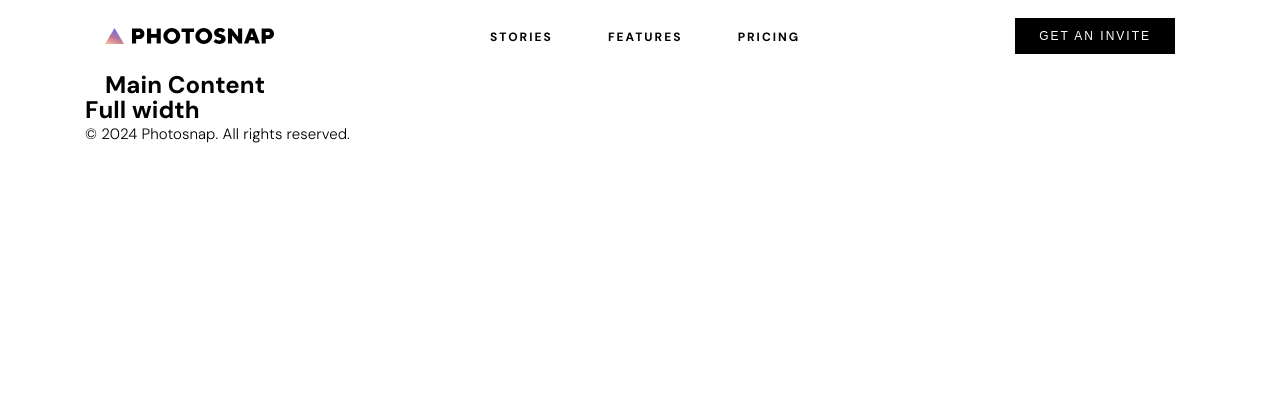
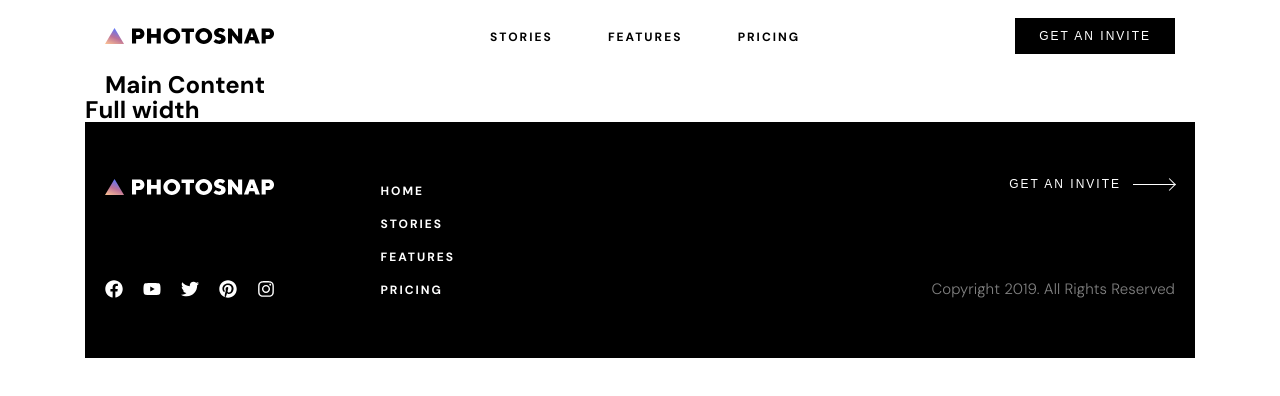
Before and after one commit to satrop/demo-photosnap, a Next.js app: page / in a window 1280 px wide. Shown: the top 396 px of the page. Built offline with nearby package versions, Linux system fonts and the light colour scheme.

Commit message:
Add Footer component and integrate social links; update package dependencies

```diff
--- a/package.json
+++ b/package.json
@@ -12,6 +12,7 @@
     "next": "15.2.2",
     "react": "^19.0.0",
     "react-dom": "^19.0.0",
+    "react-icons": "^5.5.0",
     "sass": "^1.85.1"
   },
   "devDependencies": {
--- a/src/app/global-scss/_layout.scss
+++ b/src/app/global-scss/_layout.scss
@@ -65,32 +65,3 @@
     padding-inline: var(--pad-sm);
   }
 }
-
-// Common layout sections
-.nav {
-  grid-column: full-start / full-end;
-  width: 100%;
-
-  > * {
-    max-width: 1440px;
-    margin: 0 auto;
-
-    @media (min-width: 768px) {
-      padding-inline: var(--pad-md);
-    }
-
-    @media (min-width: 1024px) {
-      padding-inline: var(--pad-sm);
-    }
-  }
-}
-
-.footer-section {
-  grid-column: full-start / full-end;
-  width: 100%;
-
-  > * {
-    max-width: 1440px;
-    margin: 0 auto;
-  }
-}
--- a/src/app/global-scss/_utils.scss
+++ b/src/app/global-scss/_utils.scss
@@ -12,3 +12,7 @@ a {
     outline: 3px solid black;
   }
 }
+
+.background--black {
+  background-color: #000;
+}
--- a/src/app/layout.tsx
+++ b/src/app/layout.tsx
@@ -2,6 +2,7 @@ import type { Metadata } from "next";
 import { DM_Sans, Geist_Mono } from "next/font/google";
 import Navigation from "@/components/navigation/Navigation";
 import "./globals.scss";
+import Footer from "@/components/footer/Footer";
 
 const dmSans = DM_Sans({
   variable: "--font-dm-sans",
@@ -31,6 +32,7 @@ export default function RootLayout({
       <body className="grid-container">
         <Navigation />
         {children}
+        <Footer />
       </body>
     </html>
   );
--- a/src/app/page.tsx
+++ b/src/app/page.tsx
@@ -14,14 +14,6 @@ export default function Home() {
           {/* Gallery content */}
         </div>
       </section>
-
-      {/* Footer */}
-      <footer className="footer-section">
-        <div>
-          {/* Footer content */}
-          <p>© 2024 Photosnap. All rights reserved.</p>
-        </div>
-      </footer>
     </div>
   );
 }
--- a/src/components/button/Button.module.scss
+++ b/src/components/button/Button.module.scss
@@ -12,13 +12,15 @@
   text-decoration-thickness: var(--underline-thickness);
   transition: color var(--anim), background-color var(--anim), outline var(--anim);
 
-  .arrow {
+  span {
+    --color: #000;
+
     margin-left: 1em;
     display: inline-block;
     width: 42px;
     height: 1px;
     position: relative;
-    background-color: black;
+    background-color: var(--color);
 
     &::before {
       content: "";
@@ -27,8 +29,8 @@
       right: 1px;
       width: 8px;
       height: 8px;
-      border-top: 1px solid #000;
-      border-right: 1px solid #000;
+      border-top: 1px solid var(--color);
+      border-right: 1px solid var(--color);
       transform: rotate(45deg);
     }
   }
@@ -37,11 +39,6 @@
     padding: 0.7817rem 1.5rem;
     background-color: #000;
     color: #fff;
-
-    :global(.color--black) & {
-      background: #fff;
-      color: #000;
-    }
 
     &:hover {
       background-color: var(--gray);
--- /dev/null
+++ b/src/components/footer/Footer.module.scss
@@ -0,0 +1,180 @@
+.footer {
+  color: #fff;
+}
+
+.container {
+  display: grid;
+  grid-template-columns: 1fr;
+  padding-block: 3.5rem;
+
+  .col {
+    text-align: center;
+    display: grid;
+    grid-template-columns: 1fr;
+    grid-template-areas:
+      "logo"
+      "social"
+      "links";
+
+    @media (min-width: 768px) {
+      grid-template-columns: repeat(2, 1fr);
+      grid-template-areas:
+        "logo"
+        "links"
+        "social";
+    }
+
+    @media (min-width: 1024px) {
+      column-gap: 2rem;
+      grid-template-areas:
+        "logo links"
+        "social links";
+    }
+
+    &:nth-child(2) {
+      display: flex;
+      flex-direction: column;
+      justify-content: space-between;
+      margin-top: 7.438rem;
+
+      @media (min-width: 768px) {
+        align-items: flex-end;
+      }
+    }
+  }
+
+  @media (min-width: 768px) {
+    grid-template-columns: repeat(2, 1fr);
+    gap: 2rem;
+
+    .col {
+      text-align: left;
+      align-items: flex-start;
+      justify-content: flex-start;
+
+      &:nth-child(1) {
+        .logoSection {
+          order: 1;
+        }
+
+        nav:nth-of-type(1) {
+          order: 3;
+        }
+
+        nav:nth-of-type(2) {
+          order: 2;
+        }
+      }
+
+      &:nth-child(2) {
+        margin-top: 0;
+      }
+    }
+  }
+}
+
+.logoSection {
+  grid-area: logo;
+  margin-bottom: 2rem;
+
+  svg {
+    g path:first-of-type {
+      fill: white;
+    }
+  }
+
+  @media (min-width: 1024px) {
+    margin-bottom: 0;
+  }
+}
+
+.socialLinks {
+  grid-area: social;
+  justify-self: center;
+  margin-bottom: 3.125rem;
+
+  @media (min-width: 768px) {
+    justify-self: flex-start;
+    margin-bottom: 0;
+    margin-top: 4.5rem;
+  }
+
+  ul {
+    display: flex;
+    gap: clamp(1.188rem, 2vw, 1.25rem);
+    list-style: none;
+    padding: 0;
+    margin: 0;
+  }
+
+  li {
+    line-height: 0;
+  }
+
+  a {
+    color: white;
+    font-size: var(--lg);
+    transition: color 0.2s ease;
+    display: block;
+
+    &:hover {
+      color: #dfdfdf;
+    }
+  }
+}
+
+.pageLinks {
+  grid-area: links;
+
+  ul {
+    display: flex;
+    flex-direction: column;
+    gap: 2rem;
+    list-style: none;
+    padding: 0;
+    margin: 0;
+
+    @media (min-width: 768px) and (max-width: 1023px) {
+      flex-direction: row;
+      gap: 1rem;
+    }
+
+    @media (min-width: 1024px) {
+      gap: 0.5rem;
+    }
+  }
+
+  a {
+    color: white;
+    text-decoration: none;
+    font-size: var(--sm);
+    font-weight: var(--bold);
+    text-transform: uppercase;
+    letter-spacing: var(--ls-sm);
+
+    &:hover {
+      color: #dfdfdf;
+    }
+  }
+}
+
+.copyright {
+  margin-top: 2rem;
+  grid-column: 1 / -1;
+  text-align: center;
+
+  p {
+    font-size: var(--md);
+    color: white;
+    opacity: 0.5;
+  }
+}
+
+.inviteButton {
+  color: white;
+  font-size: var(--sm);
+
+  span {
+    --color: white;
+  }
+}
--- /dev/null
+++ b/src/components/footer/Footer.tsx
@@ -0,0 +1,114 @@
+"use client";
+import styles from "./Footer.module.scss";
+import { useEffect, useState } from "react";
+import Link from "next/link";
+import Logo from "../logo/Logo";
+import { FaFacebook, FaYoutube, FaTwitter, FaPinterest, FaInstagram } from "react-icons/fa";
+import { Button } from "../button/Button";
+
+export default function Footer() {
+  return (
+    <footer className={`${styles.footer} background--black main-width`}>
+      <div className={styles.container}>
+        <div className={styles.col}>
+          <div className={styles.logoSection}>
+            <Logo />
+          </div>
+
+          <nav
+            className={styles.socialLinks}
+            aria-label="Social media links"
+          >
+            <ul>
+              <li>
+                <a
+                  href="https://facebook.com"
+                  target="_blank"
+                  rel="noopener noreferrer"
+                  aria-label="Visit our Facebook page"
+                >
+                  <FaFacebook />
+                </a>
+              </li>
+              <li>
+                <a
+                  href="https://youtube.com"
+                  target="_blank"
+                  rel="noopener noreferrer"
+                  aria-label="Visit our YouTube channel"
+                >
+                  <FaYoutube />
+                </a>
+              </li>
+              <li>
+                <a
+                  href="https://twitter.com"
+                  target="_blank"
+                  rel="noopener noreferrer"
+                  aria-label="Visit our Twitter page"
+                >
+                  <FaTwitter />
+                </a>
+              </li>
+              <li>
+                <a
+                  href="https://pinterest.com"
+                  target="_blank"
+                  rel="noopener noreferrer"
+                  aria-label="Visit our Pinterest page"
+                >
+                  <FaPinterest />
+                </a>
+              </li>
+              <li>
+                <a
+                  href="https://instagram.com"
+                  target="_blank"
+                  rel="noopener noreferrer"
+                  aria-label="Visit our Instagram page"
+                >
+                  <FaInstagram />
+                </a>
+              </li>
+            </ul>
+          </nav>
+
+          <nav
+            className={styles.pageLinks}
+            aria-label="Footer navigation"
+          >
+            <ul>
+              <li>
+                <Link href="/">Home</Link>
+              </li>
+              <li>
+                <Link href="/stories">Stories</Link>
+              </li>
+              <li>
+                <Link href="/features">Features</Link>
+              </li>
+              <li>
+                <Link href="/pricing">Pricing</Link>
+              </li>
+            </ul>
+          </nav>
+        </div>
+
+        <div className={styles.col}>
+          <Button
+            className={styles.inviteButton}
+            variant="secondary"
+            aria-label="Get an invite"
+            title="Get an invite"
+          >
+            Get an invite
+          </Button>
+
+          <div className={styles.copyright}>
+            <p>Copyright 2019. All Rights Reserved</p>
+          </div>
+        </div>
+      </div>
+    </footer>
+  );
+}
```
Also changed, not shown: 1 other file (tests, documents, lock files or other folders).
